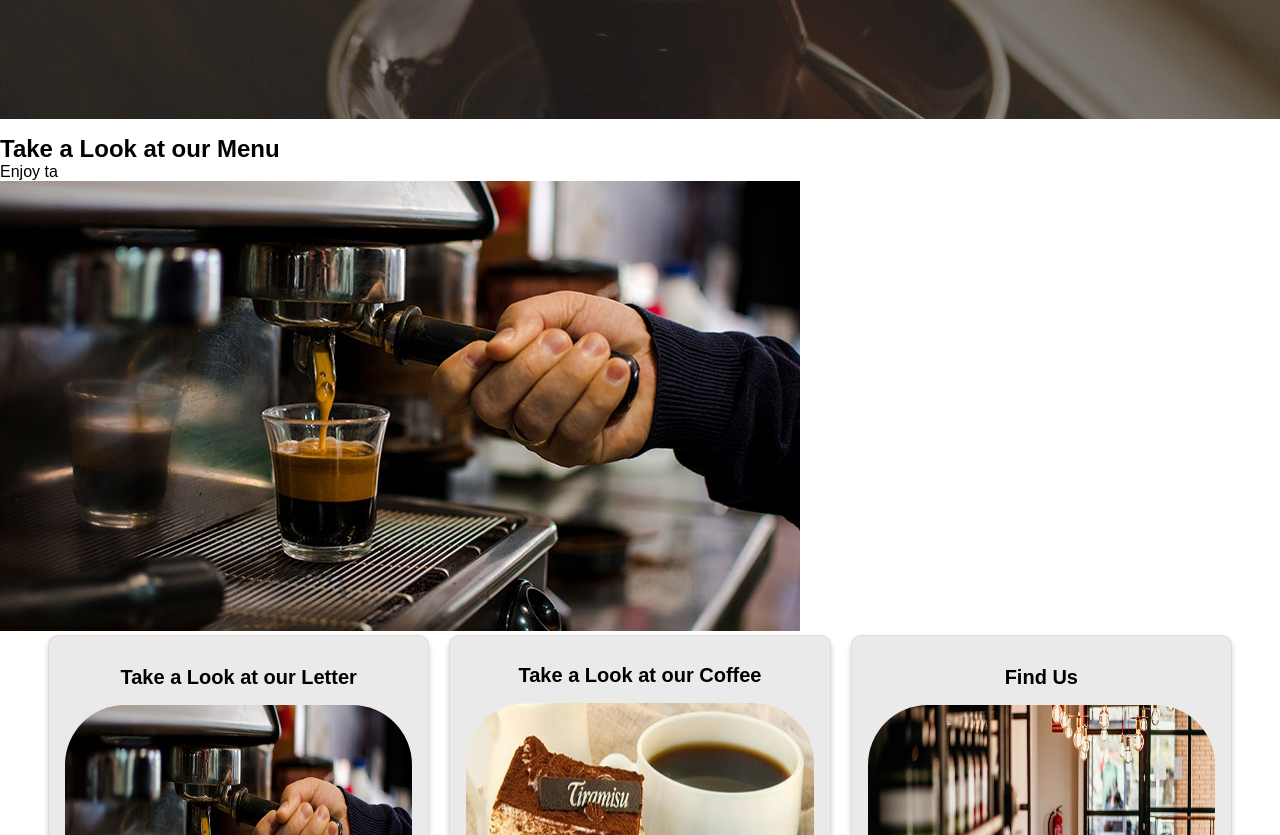
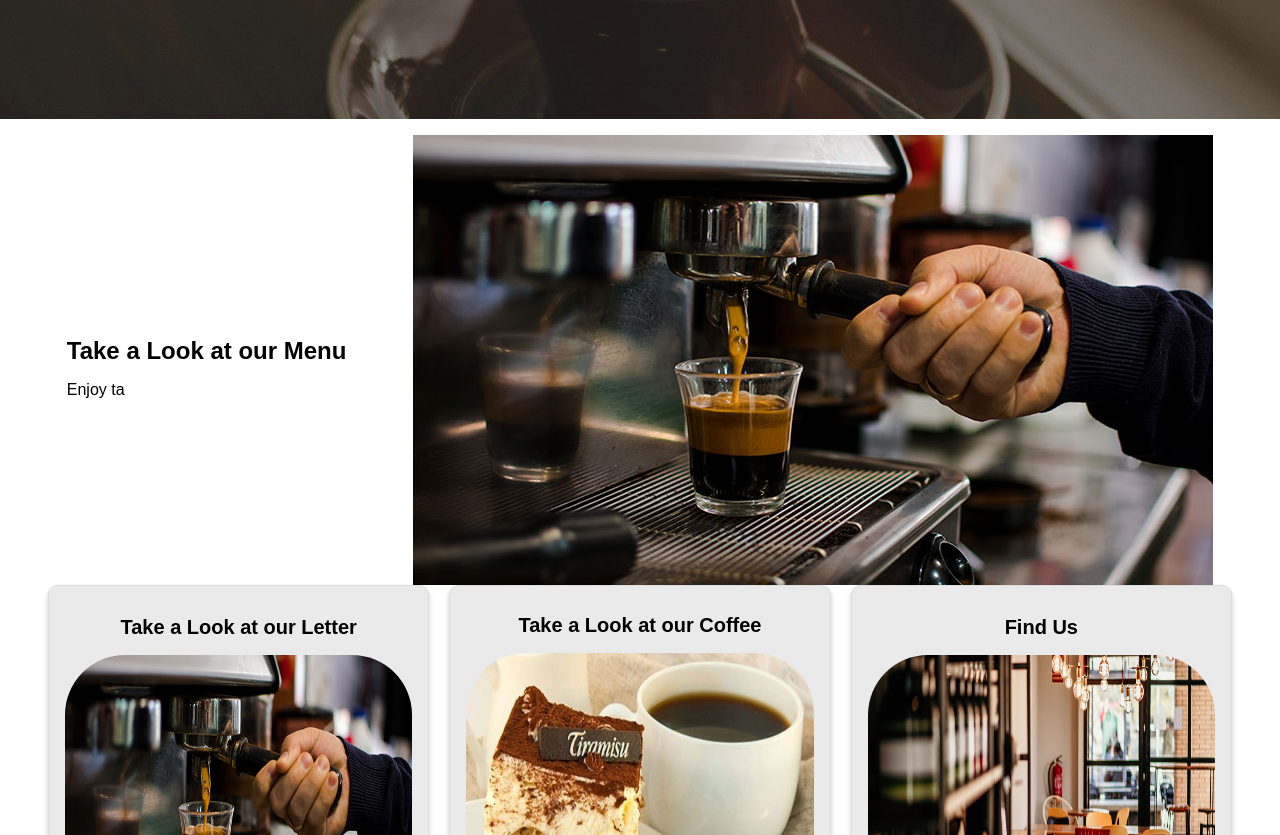
Before and after one commit to meeeww/tfg_cliente, a React (Vite) app: page / in a window 1280 px wide. Shown: the part 540-1375 px from the top of the page. Built offline with nearby package versions, Linux system fonts and the light colour scheme.

Commit message:
Arreglando inicio

```diff
--- a/src/estilos/estilos.css
+++ b/src/estilos/estilos.css
@@ -188,7 +188,13 @@ body {
 
 /*Informacion*/
 .CartaInformacionContainer{
+  display: flex;
+  justify-content: space-evenly;
+  align-items: center;
+}
 
+.WrapperCartaInformacion h2{
+  margin-block: 1rem;
 }
 
 .InformacionDivContainer1 {
```
